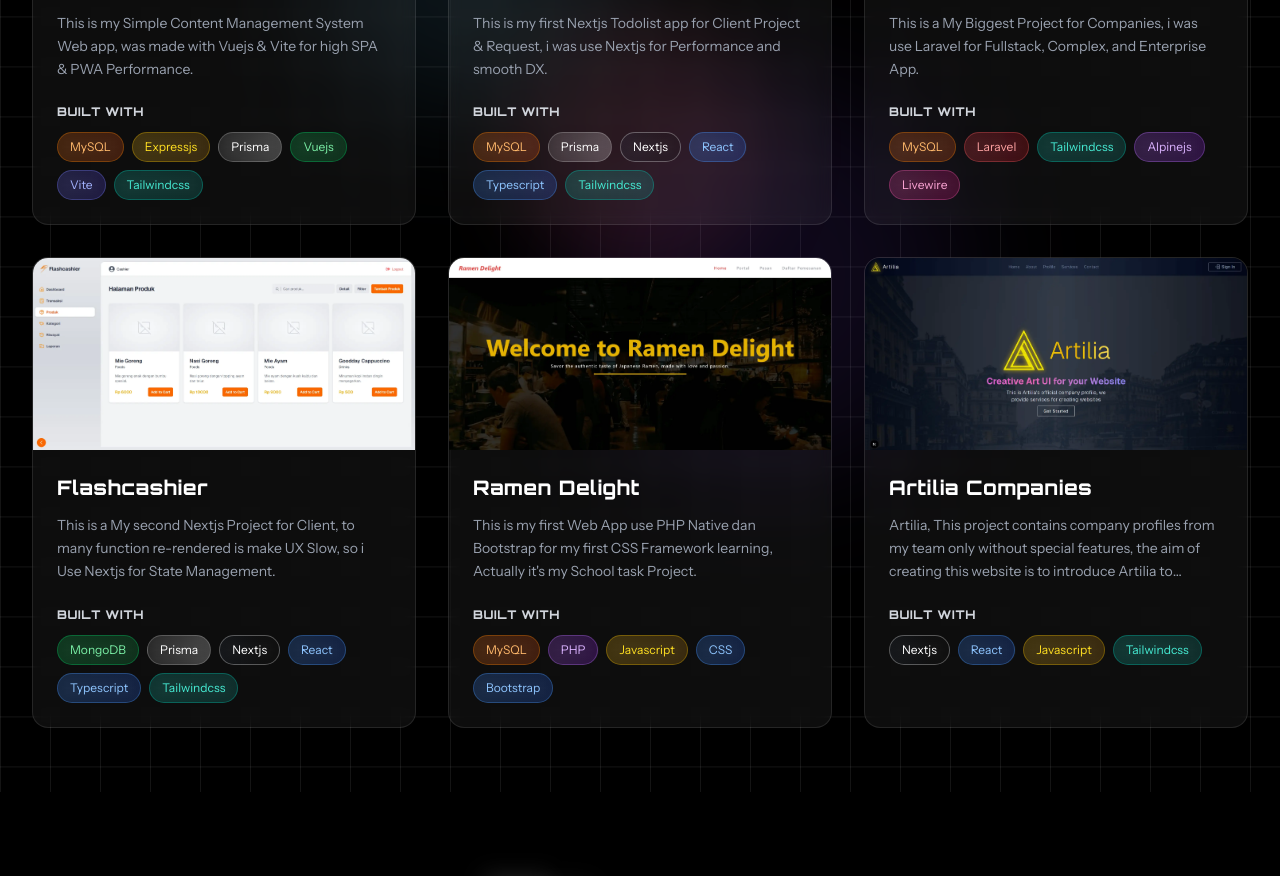
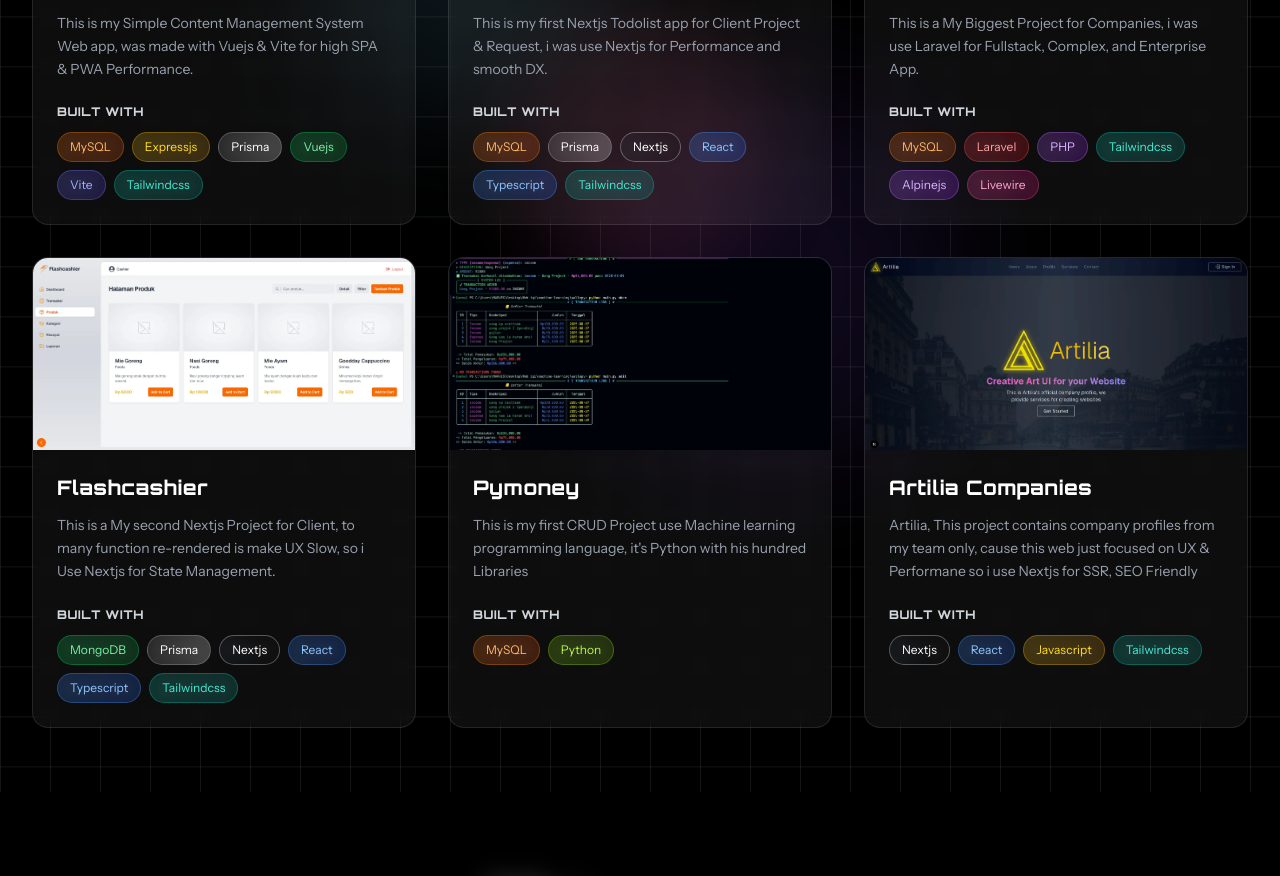
Before and after one commit to setsuwww/ripqiisyns, a React (Vite) app: page / in a window 1280 px wide. Shown: the part 2560-3436 px from the top of the page. Built offline with nearby package versions, Linux system fonts and the light colour scheme; a web font is replaced by a local one.

Commit message:
ganti image project

```diff
--- a/src/constants/projects.js
+++ b/src/constants/projects.js
@@ -6,8 +6,6 @@ export const projects = [
       "This is my Simple Content Management System Web app, was made with Vuejs & Vite for high SPA & PWA Performance.",
     image: "/vuetyfull.webp",
     technologies: ["MySQL", "Expressjs", "Prisma", "Vuejs", "Vite", "Tailwindcss"],
-    github: "#",
-    demo: "#",
   },
   {
     id: 2,
@@ -16,8 +14,6 @@ export const projects = [
     "This is my first Nextjs Todolist app for Client Project & Request, i was use Nextjs for Performance and smooth DX.",
     image: "/Nexttask.webp",
     technologies: ["MySQL", "Prisma", "Nextjs", "React", "Typescript", "Tailwindcss"],
-    github: "#",
-    demo: "#",
   },
   {
     id: 3,
@@ -25,9 +21,7 @@ export const projects = [
     description:
       "This is a My Biggest Project for Companies, i was use Laravel for Fullstack, Complex, and Enterprise App.",
     image: "/CM3.webp",
-    technologies: ["MySQL", "Laravel", "Tailwindcss", "Alpinejs", "Livewire"],
-    github: "#",
-    demo: "#",
+    technologies: ["MySQL", "Laravel", "PHP", "Tailwindcss", "Alpinejs", "Livewire"],
   },
   {
     id: 4,
@@ -36,27 +30,21 @@ export const projects = [
       "This is a My second Nextjs Project for Client, to many function re-rendered is make UX Slow, so i Use Nextjs for State Management.",
     image: "/flashcashier.webp",
     technologies: ["MongoDB", "Prisma", "Nextjs", "React", "Typescript", "Tailwindcss"],
-    github: "#",
-    demo: "#",
   },
   {
     id: 5,
-    title: "Ramen Delight",
+    title: "Pymoney",
     description:
-      "This is my first Web App use PHP Native dan Bootstrap for my first CSS Framework learning, Actually it's my School task Project.",
-    image: "/Ramen.webp",
-    technologies: ["MySQL", "PHP", "Javascript", "CSS", "Bootstrap",],
-    github: "#",
-    demo: "#",
+      "This is my first CRUD Project use Machine learning programming language, it's Python with his hundred Libraries",
+    image: "/pymoney.webp",
+    technologies: ["MySQL", "Python"],
   },
   {
     id: 6,
     title: "Artilia Companies",
     description:
-      "Artilia, This project contains company profiles from my team only without special features, the aim of creating this website is to introduce Artilia to everyone",
+      "Artilia, This project contains company profiles from my team only, cause this web just focused on UX & Performane so i use Nextjs for SSR, SEO Friendly",
     image: "/ArtiliaAI.webp",
     technologies: ["Nextjs", "React", "Javascript", "Tailwindcss"],
-    github: "#",
-    demo: "#",
   },
 ]
--- a/src/constants/techColor.js
+++ b/src/constants/techColor.js
@@ -4,15 +4,13 @@ export const techColors = {
   Prismajs: "from-indigo-500/20 to-indigo-600/20 border-indigo-400/30 text-indigo-300",
   React: "from-blue-500/20 to-blue-600/20 border-blue-400/30 text-blue-300",
   Tailwindcss: "from-teal-500/20 to-teal-600/20 border-teal-400/30 text-teal-300",
-  Bootstrap: "from-blue-500/20 to-blue-600/20 border-blue-400/30 text-blue-300",
-  Nodejs: "from-green-300/20 to-green-400/20 border-green-400/30 text-green-300",
-  Electron: "from-sky-300/20 to-sky-400/20 border-sky-400/30 text-sky-300",
   Nextjs: "from-gray-800/20 to-black/20 border-white/30 text-white",
   Vuejs: "from-green-500/20 to-green-600/20 border-green-400/30 text-green-300",
   Vite: "from-indigo-500/20 to-indigo-600/20 border-indigo-400/30 text-indigo-300",
   Typescript: "from-blue-500/20 to-blue-600/20 border-blue-400/30 text-blue-300",
   MySQL: "from-orange-500/20 to-orange-600/20 border-orange-400/30 text-orange-300",
   PHP: "from-purple-500/20 to-purple-600/20 border-purple-400/30 text-purple-300",
+  Python: "from-lime-500/20 to-lime-600/20 border-lime-400/30 text-lime-300",
   Javascript: "from-yellow-500/20 to-yellow-600/20 border-yellow-400/30 text-yellow-300",
   CSS: "from-blue-500/20 to-blue-600/20 border-blue-400/30 text-blue-300",
   Laravel: "from-red-500/20 to-red-600/20 border-red-400/30 text-red-300",
```
Also changed, not shown: public/pymoney.webp (added), 1 other file (tests, documents, lock files or other folders).
